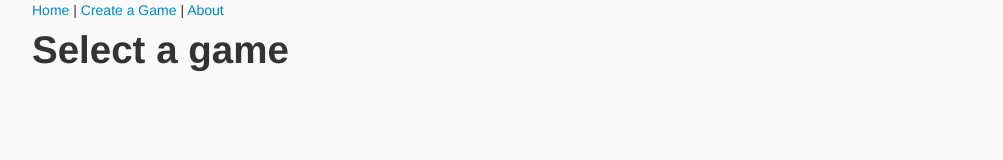
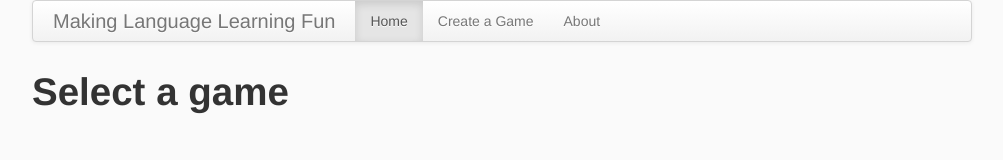
Before and after one commit to danielabar/bunnyhill, a website: page client/app/index.html in a window 1280 px wide. Shown: the whole page, without its empty margins (138-1141 px from the left). Drawn offline with Linux system fonts and the light colour scheme; no server answers.

Commit message:
style navbar

```diff
--- a/client/app/views/navbar.html
+++ b/client/app/views/navbar.html
@@ -1,3 +1,10 @@
-<a href="/">Home</a> |
-<a href="/">Create a Game</a> |
-<a href="/">About</a>
+<div class="navbar">
+  <div class="navbar-inner">
+    <a class="brand" href="/">Making Language Learning Fun</a>
+    <ul class="nav">
+      <li class="active"><a href="/">Home</a></li>
+      <li><a href="/">Create a Game</a></li>
+      <li><a href="/">About</a></li>
+    </ul>
+  </div>
+</div>
```
